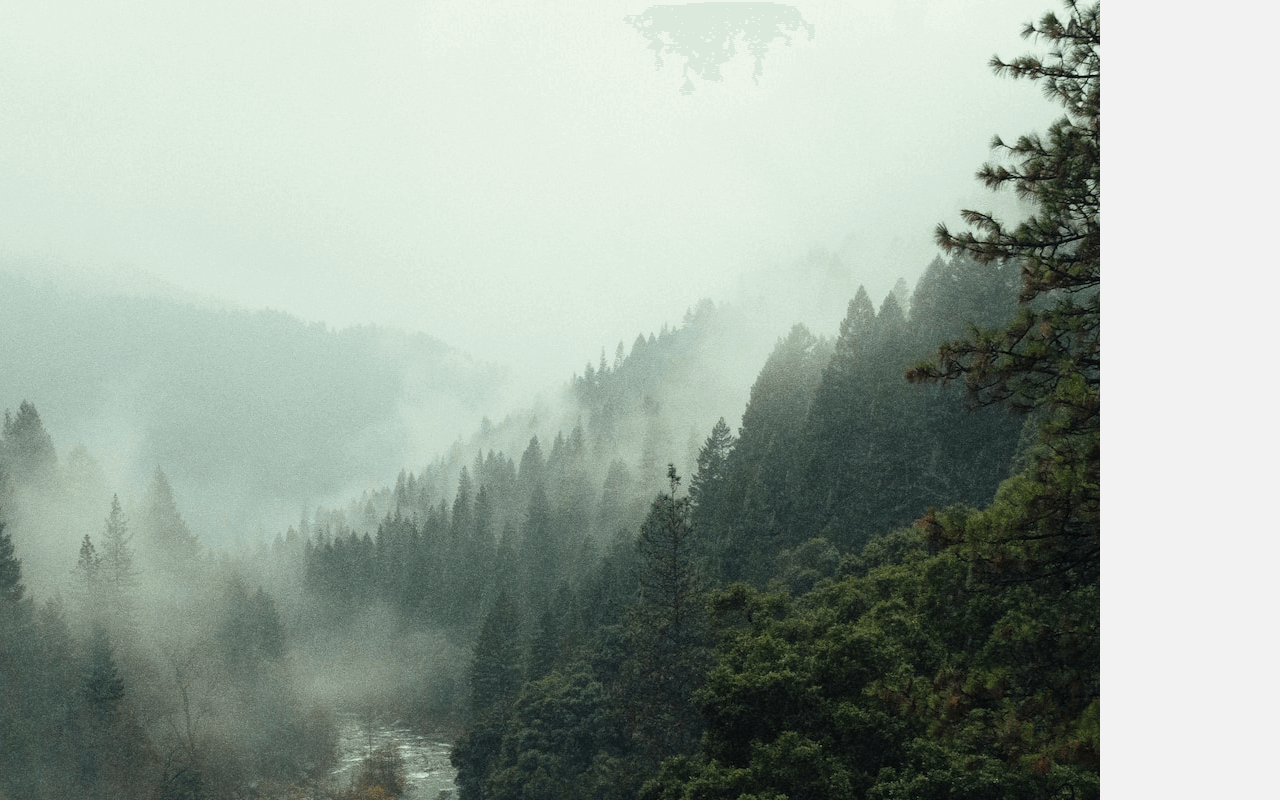
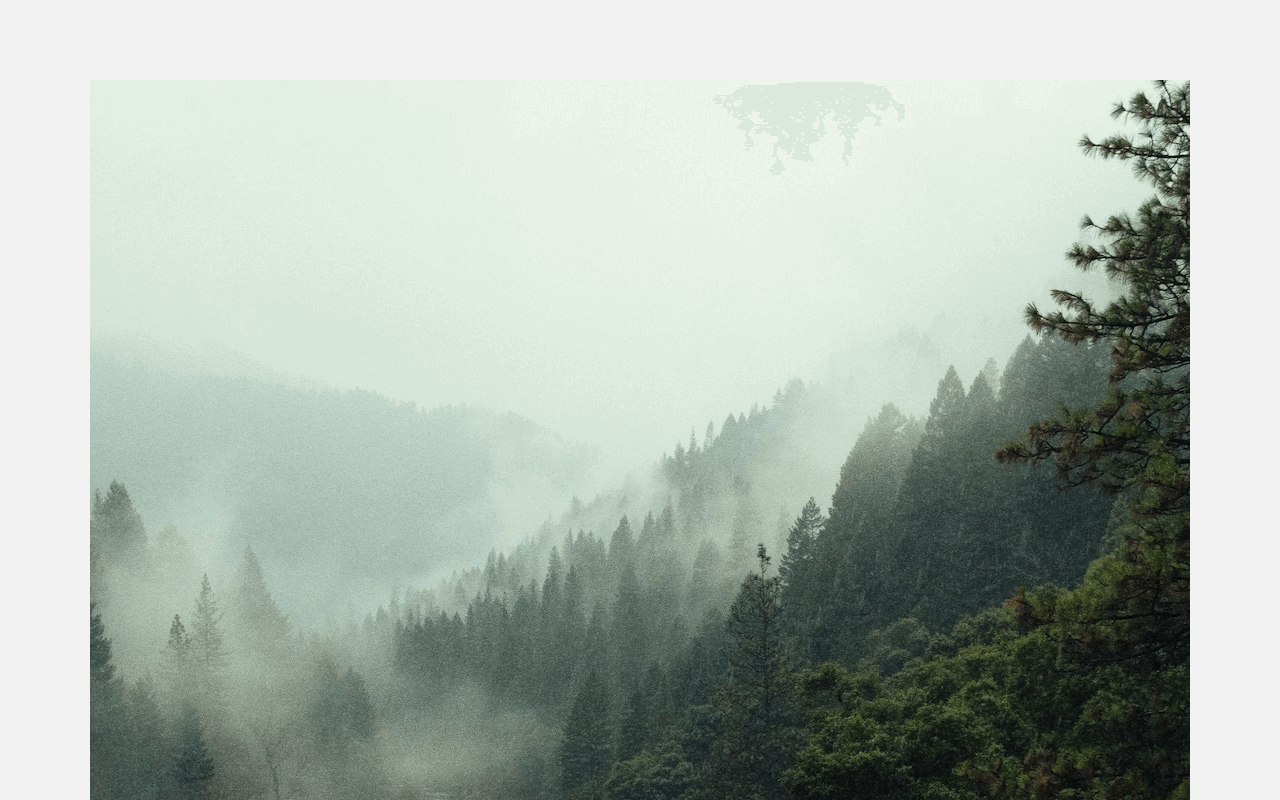
Before and after one commit to AmirTaki/CSS-Card-Hover-Effects, a plain HTML site: page index.html in a window 1280 px wide. Shown: the top 800 px of the page. Drawn offline with Linux system fonts and the light colour scheme.

Commit message:
add style container to CSS

```diff
--- a/assets/css/styles.css
+++ b/assets/css/styles.css
@@ -41,3 +41,19 @@ body {
     background-color: var(--body-color);
     color : var(--text-color)
 }
+
+
+/* IMAGE */
+img {
+    display: block;
+    max-width: 100%;
+    height:  auto;
+}
+
+/* CARD */
+.container {
+    display: grid;
+    place-items: center;
+    margin-inline : 1.5rem;
+    padding-block: 5rem ;
+}
--- a/index.html
+++ b/index.html
@@ -9,7 +9,7 @@
     <title>Landscope responsive card - Bedimcode</title>
 </head>
 <body>
-    <div>
+    <div class="container">
         <div>
             <article>
                 <img src="assets/img/landscape-1.png" alt="image">
```
